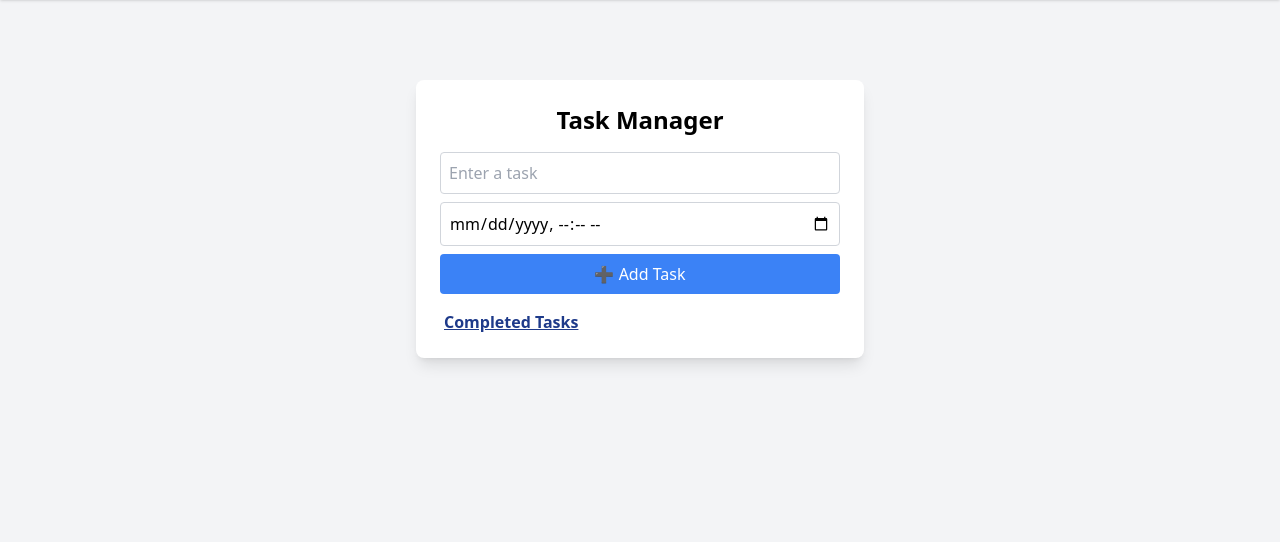
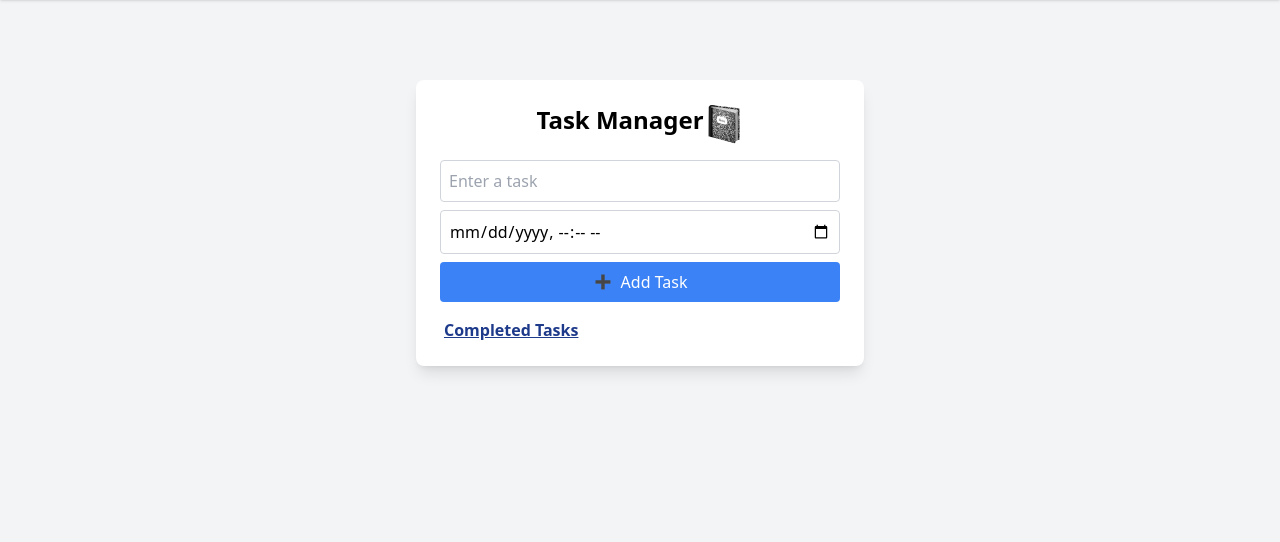
Before and after one commit to mxz-dev/task-manager, a Django app: page / in a window 1280 px wide. Shown: the part 60-602 px from the top of the page. Run offline with Django 5.2, Linux system fonts and the light colour scheme; the visitor is signed in with stand-in values (Sample User, id 1); data that the repository does not hold is empty; some libraries are stand-ins or nearby versions.

Commit message:
added some statics, and emojies ...

```diff
--- a/templates/base.html
+++ b/templates/base.html
@@ -1,3 +1,4 @@
+{% load static %}
 <!DOCTYPE html>
 <html lang="en">
 <head>
--- a/templates/tasks/home.html
+++ b/templates/tasks/home.html
@@ -1,9 +1,10 @@
 {% extends 'base.html' %}
+{% load static %}
 {% block title %}Home - Tasker{% endblock %}
 
 {% block content %}
     <div class="bg-white shadow-lg rounded-lg p-6 w-full max-w-lg max-w-md mx-auto">
-      <h1 class="text-2xl font-bold text-center mb-4">Task Manager</h1>
+      <h1 class="text-2xl font-bold text-center mb-4 flex justify-center">Task Manager <img src="{% static 'img/notebook_1f4d3.png' %}" style="width:40px;"></h1>
       <!-- Task Input Form -->
       <form method="POST" action="{% url 'add_task' %}" class="flex flex-col gap-2 mb-4">
           <!-- Error Message Display -->
@@ -26,7 +27,7 @@
               class="w-full p-2 border border-gray-300 rounded focus:outline-none">
           <button type="submit"
               class="bg-blue-500 text-white px-4 py-2 rounded hover:bg-blue-600 flex items-center justify-center gap-2">
-              ➕ Add Task
+            <img src="{% static 'img/plus_2795.png' %}" style="width:20px;"> Add Task
           </button>
       </form>
 
@@ -36,21 +37,21 @@
               <li class="flex justify-between items-center bg-gray-200 p-2 rounded">
                   <div>
                       <span class="font-medium">{{task.task}}</span>
-                      <p class="text-sm text-gray-500">📅 Due: {{task.due_time|date:"Y/M/d"}}</p>
+                      <p class="text-sm text-gray-500 flex"><img src="{% static 'img/tear-off-calendar_1f4c6.png' %}" style="width:25px;padding-right:5px;">Due: {{task.due_time|date:"Y/M/d"}}</p>
                   </div>
 
                   <div class="flex space-x-2">
                       <!-- Edit Button -->
                       <button onclick="openModal()"
                          class="text-yellow-500 hover:text-yellow-700 p-1 rounded">
-                          ✏️
+                         <img src="{% static 'img/pencil_270f-fe0f.png' %}" style="width:20px;">
                       </button>
                         {% include 'inc/edit_modal.html'%}
                       <!-- Delete Button -->
                       <form method="POST" action="{% url 'delete_task' task.id %}">
                           {% csrf_token %}
                           <button type="submit" class="text-red-500 hover:text-red-700 p-1 rounded">
-                              🗑
+                            <img src="{% static 'img/wastebasket_1f5d1-fe0f.png' %}" style="width:20px;">
                           </button>
                       </form>
                       <div class="flex items-center">
@@ -58,7 +59,7 @@
                           {% csrf_token %}
                           <input name="completed" value="true" hidden />
                           <button type="submit" class="text-green-500 hover:text-green-700 p-1 rounded">
-                              ✅
+                            <img src="{% static 'img/check-mark-button_2705.png' %}" style="width:20px;">
                           </button>
                         </form>
                       </div>
```
Also changed, not shown: todo/static/img/check-mark-button_2705.png (added), todo/static/img/notebook_1f4d3.png (added), todo/static/img/pencil_270f-fe0f.png (added), todo/static/img/plus_2795.png (added), todo/static/img/tear-off-calendar_1f4c6.png (added), todo/static/img/wastebasket_1f5d1-fe0f.png (added), todo/static/img/white-exclamation-mark_2755.png (added).
